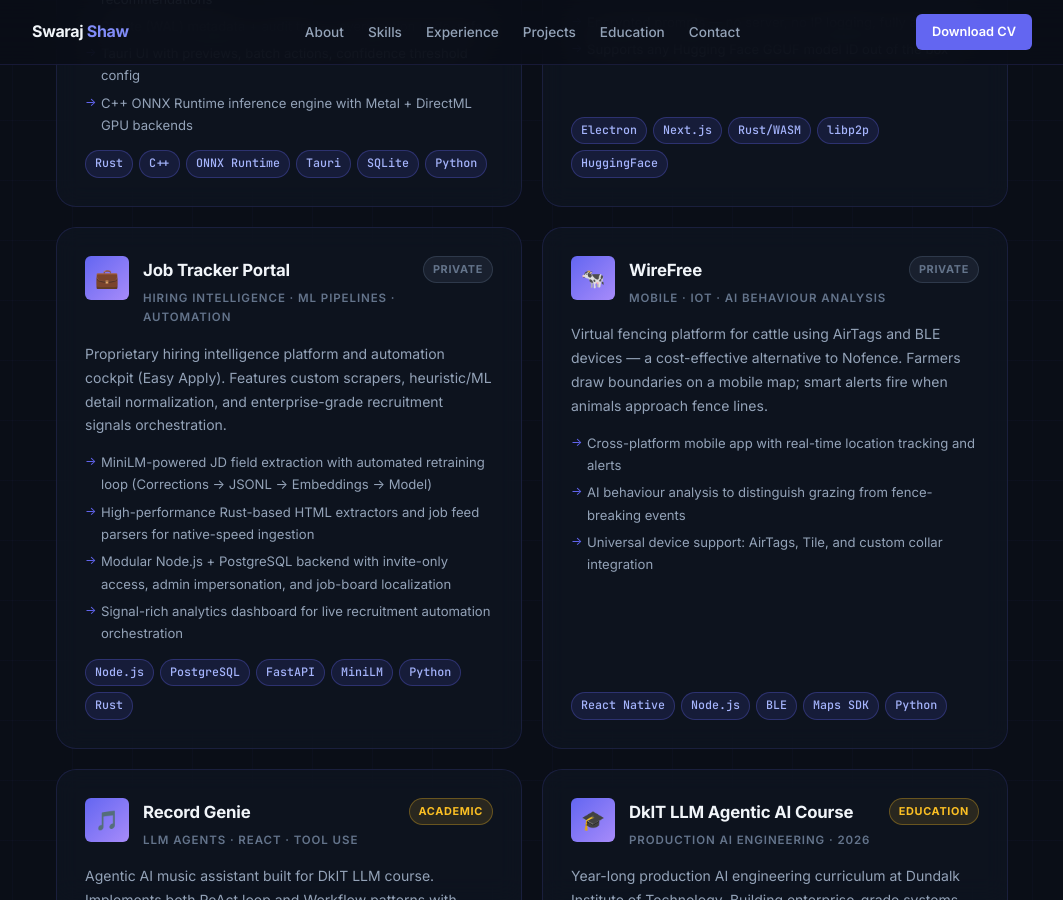
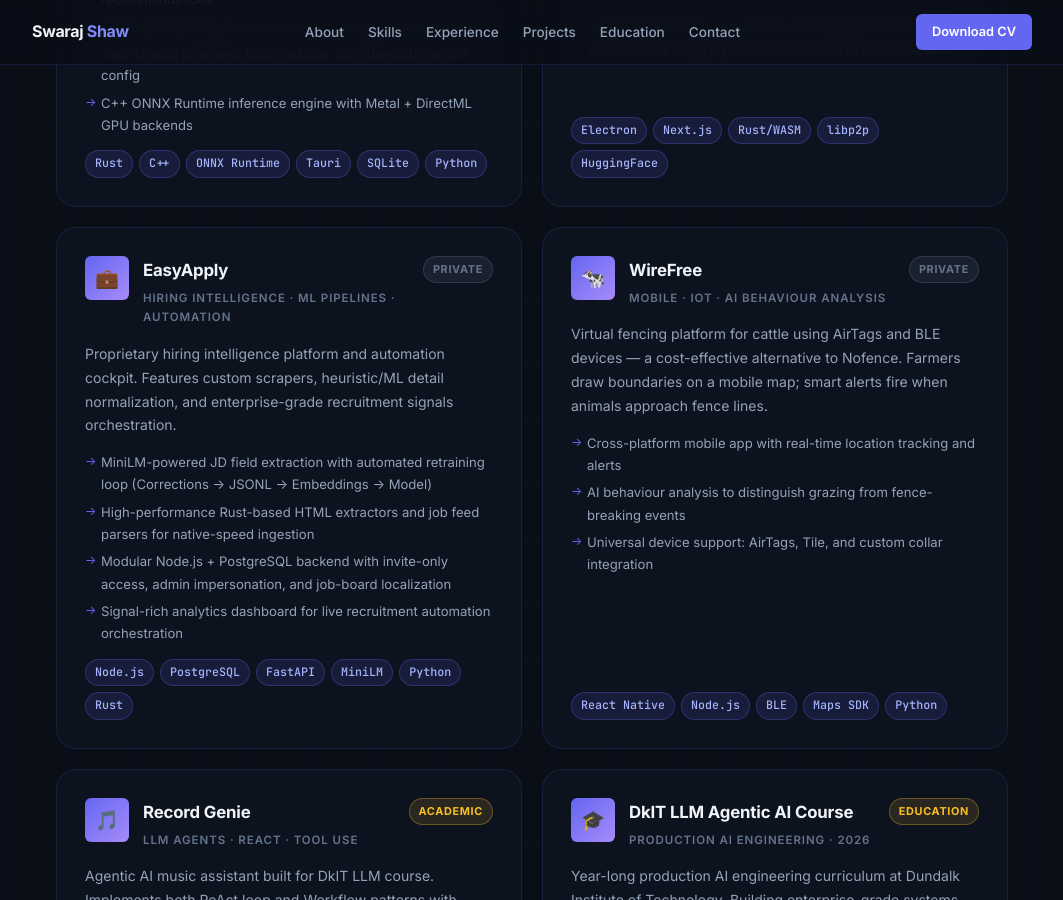
Before and after one commit to swarajshaw/swarajshaw.github.io, a Jekyll site: the page built from index.md, in a window 1280 px wide and 900 px high, scrolled down 3694 px. Shown: the whole window, without its empty margins (108-1171 px from the left). Built offline with Jekyll 4.4.1, drawn with Linux system fonts in a browser that asks for light colours.

Commit message:
docs: rename Job Tracker Portal to EasyApply

```diff
--- a/index.md
+++ b/index.md
@@ -267,12 +267,12 @@ layout: default
       <div class="project-header">
         <div class="project-icon">💼</div>
         <div class="project-title-group">
-          <div class="project-title">Job Tracker Portal</div>
+          <div class="project-title">EasyApply</div>
           <div class="project-type">Hiring Intelligence · ML Pipelines · Automation</div>
         </div>
         <span class="project-badge badge-private">Private</span>
       </div>
-      <p class="project-desc">Proprietary hiring intelligence platform and automation cockpit (Easy Apply). Features custom scrapers, heuristic/ML detail normalization, and enterprise-grade recruitment signals orchestration.</p>
+      <p class="project-desc">Proprietary hiring intelligence platform and automation cockpit. Features custom scrapers, heuristic/ML detail normalization, and enterprise-grade recruitment signals orchestration.</p>
       <ul class="project-highlights">
         <li>MiniLM-powered JD field extraction with automated retraining loop (Corrections → JSONL → Embeddings → Model)</li>
         <li>High-performance Rust-based HTML extractors and job feed parsers for native-speed ingestion</li>
```
